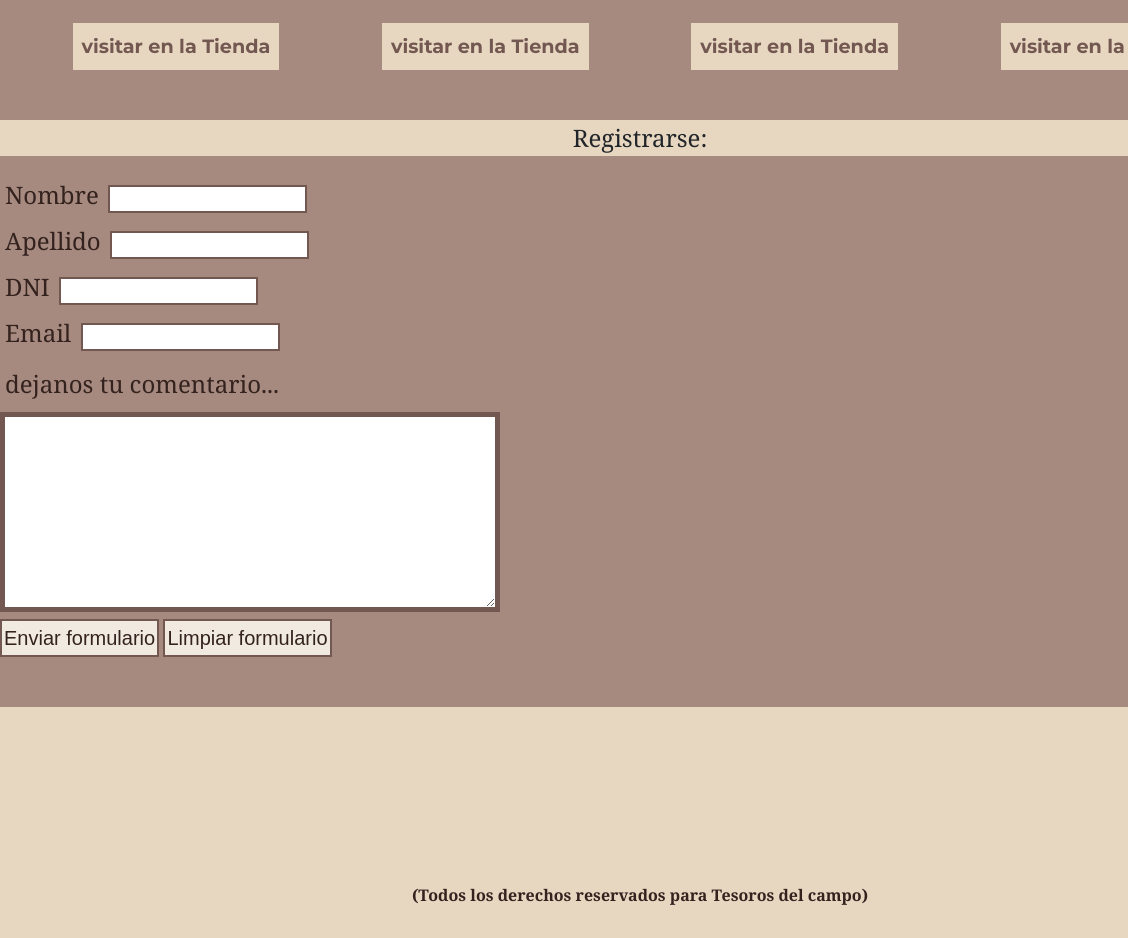
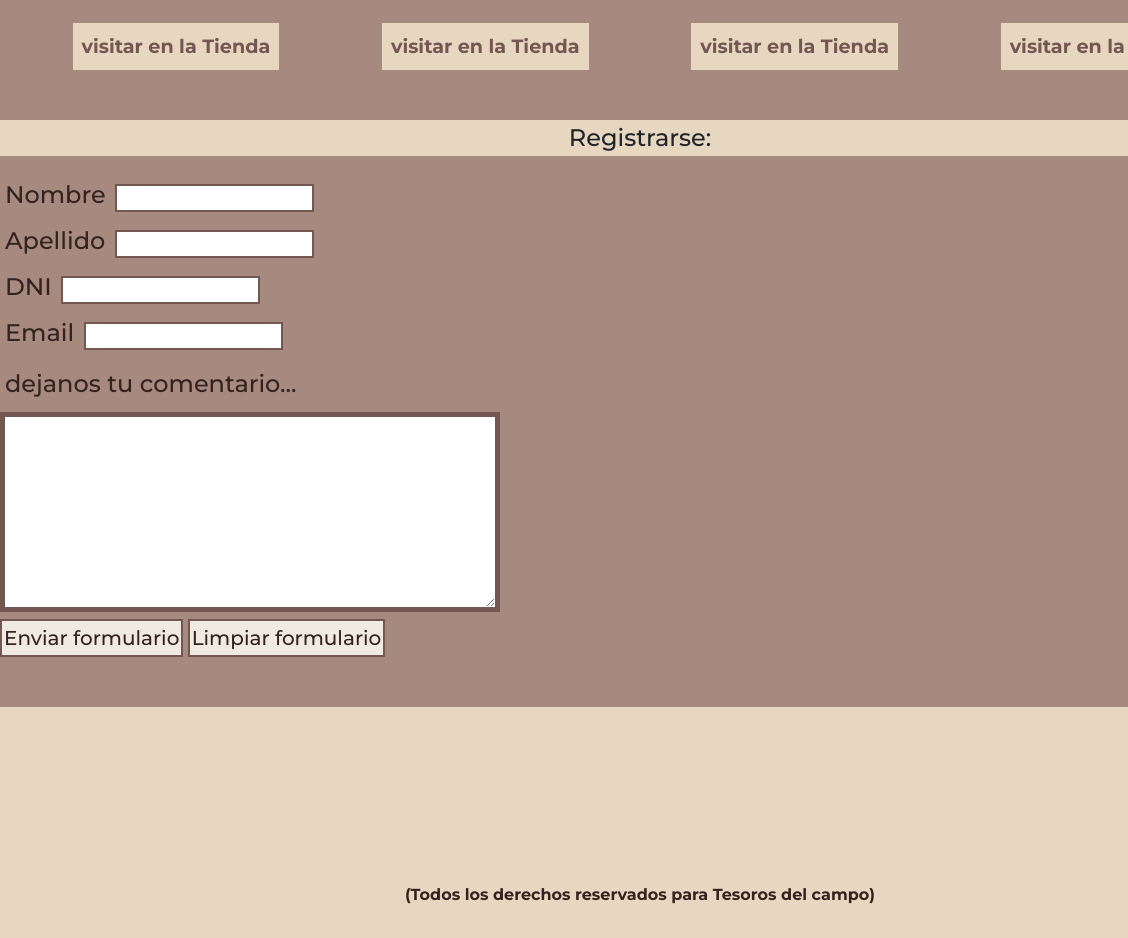
Before and after one commit to valentinromero7/PF-Romero, a plain HTML site: page index.html in a window 1280 px wide. Shown: the part 612-1550 px from the top of the page, 0-1128 px from the left. Drawn offline with nearby package versions, Linux system fonts and the light colour scheme; a web font is replaced by a local one.

Commit message:
cambio-font

```diff
--- a/css/styles.css
+++ b/css/styles.css
@@ -104,6 +104,7 @@ footer{
     background-color: #E7D7C1;
     padding-top: 30px;
     padding-bottom: 1px;
+    font-family: 'Montserrat', sans-serif;
 }
 footer p{
     text-align: left;
@@ -112,6 +113,7 @@ footer p{
     background-color: #E7D7C1;
     margin: 30px;
     color: #33221e;
+    font-family: 'Montserrat', sans-serif;
 }
 @media(min-width: 660px){
     footer p{
@@ -140,6 +142,7 @@ footer p{
 .conocenos p{
     background-color:#A78A7F;
     font-size: 1.5rem;
+    font-family: 'Montserrat', sans-serif;
 }
 select{
     text-align: start;
@@ -149,6 +152,7 @@ select{
     border-color: #33221e;
     font-size: 0.8rem;
     margin-left: 10px; ;
+    font-family: 'Montserrat', sans-serif;
 }
 @media(min-width: 660px){
     select{
@@ -159,6 +163,7 @@ select{
     background-color: #E7D7C1;
     padding-bottom: 5px;
     text-align: start;
+    font-family: 'Montserrat', sans-serif;
 }
 .label-selec{
     margin-left: 20px;
@@ -186,10 +191,11 @@ select{
     color: #33221e;
     font-family:Georgia, 'Times New Roman', Times, serif ;
     font-size: 1.5rem;
+    font-family: 'Montserrat', sans-serif;
 }
 p{
     font-size: 2rem;
-    font-family:Georgia, 'Times New Roman', Times, serif ;
+    font-family: 'Montserrat', sans-serif;
     display: flex;
     justify-content: center;
     background-color: #E7D7C1;
@@ -279,7 +285,7 @@ h2{text-align: center;
     font-size: 15px;
     background-color: #f1eae0;
     color: #33221e;
-    font-family: Arial, Helvetica, sans-serif;
+    font-family: 'Montserrat', sans-serif;
     padding: 2px
 }
 @media(min-width: 660px){
@@ -292,8 +298,8 @@ h2{text-align: center;
     font-size: 15px;
     background-color: #f1eae0;
     color: #33221e;
-    font-family: Arial, Helvetica, sans-serif;
-    padding: 2px
+    font-family: 'Montserrat', sans-serif;
+    padding: 2px;
 }
 @media(min-width: 660px){
     .limpiar-form{
```
